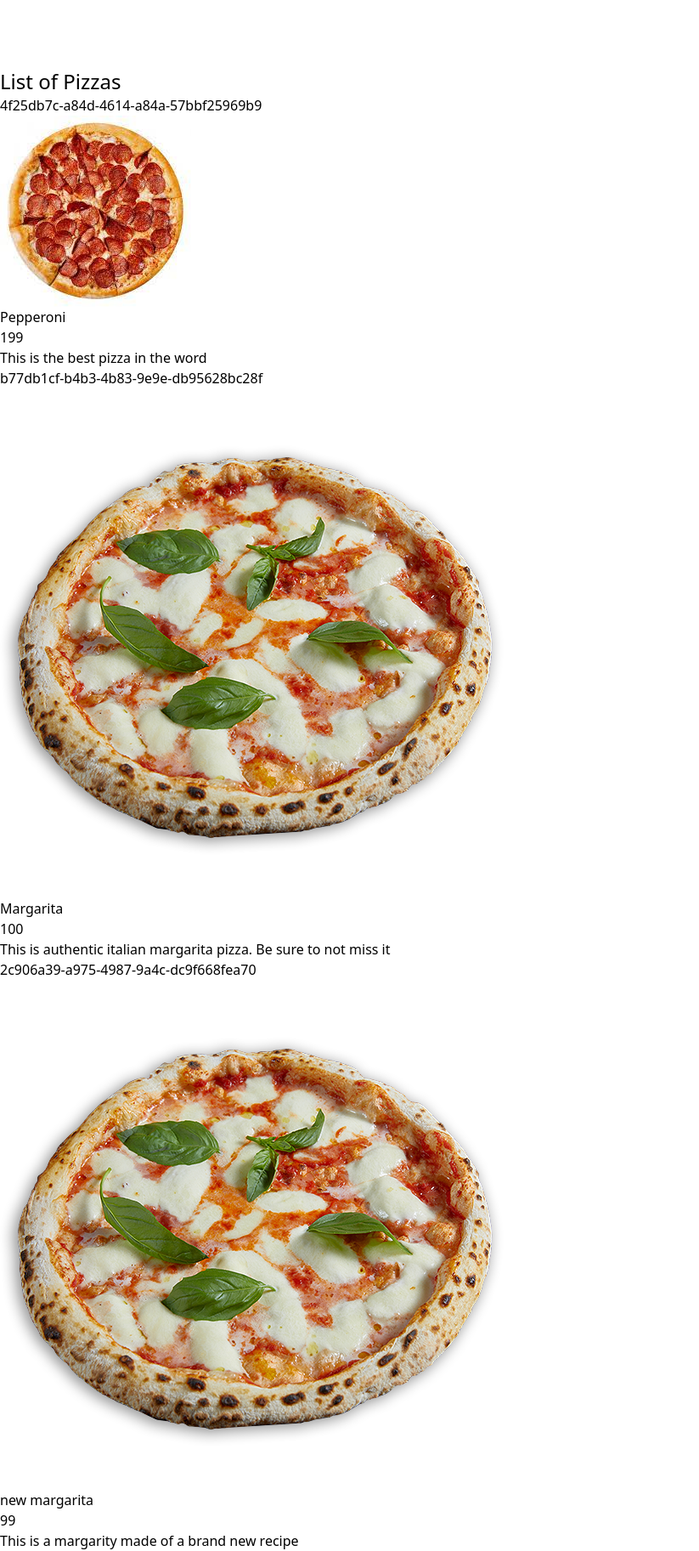
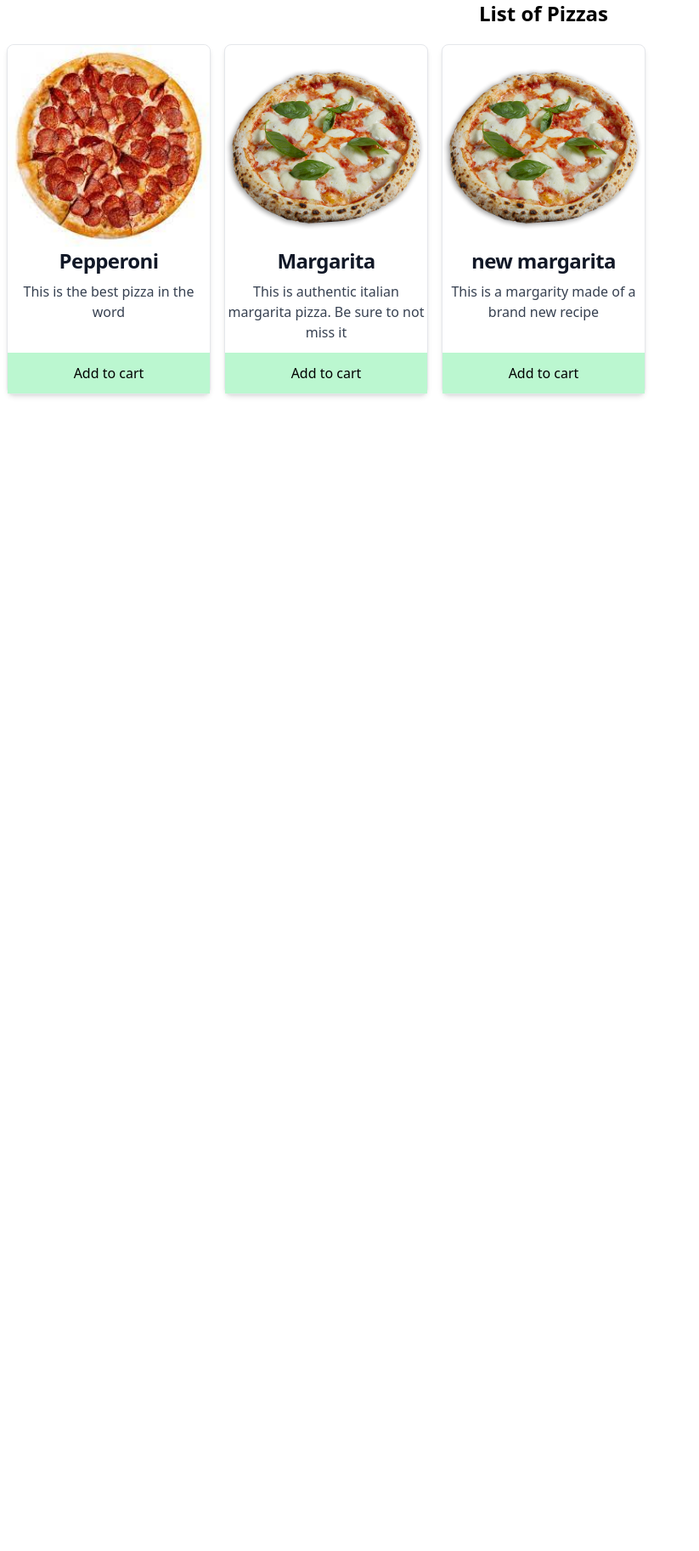
Before and after one commit to notarious2/Django-Pizza-Delivery, a Django app: page /products/ in a window 1280 px wide. Shown: the part 80-1905 px from the top of the page at 85% size, without its empty margins (0-823 px from the left). After the commit the page ends 547 px from the top, so only its background shows below. Run offline with Django 4.2, Linux system fonts and the light colour scheme; data comes from the database, SQL or seed files in the repository; both versions use the stored data as it was after the commit.

Commit message:
improved styling of the products list page

```diff
--- a/store/static/store/src/styles.css
+++ b/store/static/store/src/styles.css
@@ -533,28 +533,25 @@ video {
   right: 0px;
 }
 
-.left-0 {
-  left: 0px;
-}
-
-.top-\[-400px\] {
-  top: -400px;
-}
-
-.top-\[80px\] {
-  top: 80px;
-}
-
 .z-10 {
   z-index: 10;
 }
 
-.z-\[-1\] {
-  z-index: -1;
+.m-0 {
+  margin: 0px;
 }
 
-.m-0 {
-  margin: 0px;
+.m-2 {
+  margin: 0.5rem;
+}
+
+.m-10 {
+  margin: 2.5rem;
+}
+
+.mx-4 {
+  margin-left: 1rem;
+  margin-right: 1rem;
 }
 
 .mx-auto {
@@ -605,24 +587,40 @@ video {
   margin-right: 1rem;
 }
 
-.mt-2 {
-  margin-top: 0.5rem;
-}
-
 .mt-20 {
   margin-top: 5rem;
 }
 
+.mb-2 {
+  margin-bottom: 0.5rem;
+}
+
+.mb-3 {
+  margin-bottom: 0.75rem;
+}
+
+.ml-2 {
+  margin-left: 0.5rem;
+}
+
+.-mr-1 {
+  margin-right: -0.25rem;
+}
+
+.mt-auto {
+  margin-top: auto;
+}
+
+.mb-20 {
+  margin-bottom: 5rem;
+}
+
+.mb-5 {
+  margin-bottom: 1.25rem;
+}
+
 .mb-10 {
   margin-bottom: 2.5rem;
-}
-
-.ml-5 {
-  margin-left: 1.25rem;
-}
-
-.ml-auto {
-  margin-left: auto;
 }
 
 .block {
@@ -639,6 +637,10 @@ video {
 
 .inline-flex {
   display: inline-flex;
+}
+
+.grid {
+  display: grid;
 }
 
 .hidden {
@@ -673,20 +675,12 @@ video {
   height: 100%;
 }
 
-.h-8 {
-  height: 2rem;
+.h-auto {
+  height: auto;
 }
 
-.h-5 {
-  height: 1.25rem;
-}
-
-.h-12 {
-  height: 3rem;
-}
-
-.w-10 {
-  width: 2.5rem;
+.h-4 {
+  height: 1rem;
 }
 
 .w-screen {
@@ -709,12 +703,32 @@ video {
   width: 4rem;
 }
 
-.w-8 {
-  width: 2rem;
+.w-10 {
+  width: 2.5rem;
 }
 
 .w-5 {
   width: 1.25rem;
+}
+
+.w-20 {
+  width: 5rem;
+}
+
+.w-40 {
+  width: 10rem;
+}
+
+.w-60 {
+  width: 15rem;
+}
+
+.w-4 {
+  width: 1rem;
+}
+
+.max-w-sm {
+  max-width: 24rem;
 }
 
 .transform {
@@ -736,6 +750,22 @@ video {
   cursor: pointer;
 }
 
+.auto-cols-max {
+  grid-auto-columns: max-content;
+}
+
+.grid-cols-3 {
+  grid-template-columns: repeat(3, minmax(0, 1fr));
+}
+
+.grid-cols-2 {
+  grid-template-columns: repeat(2, minmax(0, 1fr));
+}
+
+.flex-col {
+  flex-direction: column;
+}
+
 .flex-wrap {
   flex-wrap: wrap;
 }
@@ -776,8 +814,22 @@ video {
   border-radius: 9999px;
 }
 
-.rounded {
-  border-radius: 0.25rem;
+.rounded-lg {
+  border-radius: 0.5rem;
+}
+
+.rounded-t-lg {
+  border-top-left-radius: 0.5rem;
+  border-top-right-radius: 0.5rem;
+}
+
+.border {
+  border-width: 1px;
+}
+
+.border-gray-200 {
+  --tw-border-opacity: 1;
+  border-color: rgb(229 231 235 / var(--tw-border-opacity));
 }
 
 .bg-white {
@@ -805,24 +857,29 @@ video {
   background-color: rgb(236 72 153 / var(--tw-bg-opacity));
 }
 
-.bg-dimly-blue {
+.bg-blue-700 {
   --tw-bg-opacity: 1;
-  background-color: rgb(232 249 253 / var(--tw-bg-opacity));
+  background-color: rgb(29 78 216 / var(--tw-bg-opacity));
 }
 
-.bg-\[\#5cbdb9\] {
+.bg-green-700 {
   --tw-bg-opacity: 1;
-  background-color: rgb(92 189 185 / var(--tw-bg-opacity));
+  background-color: rgb(21 128 61 / var(--tw-bg-opacity));
 }
 
-.bg-\[\#ebf6f5\] {
+.bg-blue-500 {
   --tw-bg-opacity: 1;
-  background-color: rgb(235 246 245 / var(--tw-bg-opacity));
+  background-color: rgb(59 130 246 / var(--tw-bg-opacity));
 }
 
-.bg-cyan-400 {
+.bg-green-200 {
   --tw-bg-opacity: 1;
-  background-color: rgb(34 211 238 / var(--tw-bg-opacity));
+  background-color: rgb(187 247 208 / var(--tw-bg-opacity));
+}
+
+.object-contain {
+  -o-object-fit: contain;
+     object-fit: contain;
 }
 
 .object-cover {
@@ -843,6 +900,18 @@ video {
   padding: 1.25rem;
 }
 
+.p-20 {
+  padding: 5rem;
+}
+
+.p-10 {
+  padding: 2.5rem;
+}
+
+.p-3 {
+  padding: 0.75rem;
+}
+
 .px-5 {
   padding-left: 1.25rem;
   padding-right: 1.25rem;
@@ -868,13 +937,30 @@ video {
   padding-bottom: 0.5rem;
 }
 
-.py-4 {
-  padding-top: 1rem;
-  padding-bottom: 1rem;
+.py-5 {
+  padding-top: 1.25rem;
+  padding-bottom: 1.25rem;
 }
 
-.pl-7 {
-  padding-left: 1.75rem;
+.py-10 {
+  padding-top: 2.5rem;
+  padding-bottom: 2.5rem;
+}
+
+.pb-20 {
+  padding-bottom: 5rem;
+}
+
+.pb-10 {
+  padding-bottom: 2.5rem;
+}
+
+.pb-5 {
+  padding-bottom: 1.25rem;
+}
+
+.text-center {
+  text-align: center;
 }
 
 .font-\[Poppins\] {
@@ -904,21 +995,40 @@ video {
   font-weight: 600;
 }
 
+.font-normal {
+  font-weight: 400;
+}
+
+.font-medium {
+  font-weight: 500;
+}
+
+.tracking-tight {
+  letter-spacing: -0.025em;
+}
+
 .text-white {
   --tw-text-opacity: 1;
   color: rgb(255 255 255 / var(--tw-text-opacity));
 }
 
+.text-gray-900 {
+  --tw-text-opacity: 1;
+  color: rgb(17 24 39 / var(--tw-text-opacity));
+}
+
+.text-gray-700 {
+  --tw-text-opacity: 1;
+  color: rgb(55 65 81 / var(--tw-text-opacity));
+}
+
+.text-green-200 {
+  --tw-text-opacity: 1;
+  color: rgb(187 247 208 / var(--tw-text-opacity));
+}
+
 .opacity-75 {
   opacity: 0.75;
-}
-
-.opacity-0 {
-  opacity: 0;
-}
-
-.opacity-100 {
-  opacity: 1;
 }
 
 .shadow {
@@ -927,9 +1037,9 @@ video {
   box-shadow: var(--tw-ring-offset-shadow, 0 0 #0000), var(--tw-ring-shadow, 0 0 #0000), var(--tw-shadow);
 }
 
-.shadow-2xl {
-  --tw-shadow: 0 25px 50px -12px rgb(0 0 0 / 0.25);
-  --tw-shadow-colored: 0 25px 50px -12px var(--tw-shadow-color);
+.shadow-md {
+  --tw-shadow: 0 4px 6px -1px rgb(0 0 0 / 0.1), 0 2px 4px -2px rgb(0 0 0 / 0.1);
+  --tw-shadow-colored: 0 4px 6px -1px var(--tw-shadow-color), 0 2px 4px -2px var(--tw-shadow-color);
   box-shadow: var(--tw-ring-offset-shadow, 0 0 #0000), var(--tw-ring-shadow, 0 0 #0000), var(--tw-shadow);
 }
 
@@ -983,63 +1090,78 @@ video {
   box-shadow: var(--tw-ring-offset-shadow, 0 0 #0000), var(--tw-ring-shadow, 0 0 #0000), var(--tw-shadow);
 }
 
-@media (min-width: 768px) {
-  .md\:static {
-    position: static;
+.focus\:outline-none:focus {
+  outline: 2px solid transparent;
+  outline-offset: 2px;
+}
+
+.focus\:ring-4:focus {
+  --tw-ring-offset-shadow: var(--tw-ring-inset) 0 0 0 var(--tw-ring-offset-width) var(--tw-ring-offset-color);
+  --tw-ring-shadow: var(--tw-ring-inset) 0 0 0 calc(4px + var(--tw-ring-offset-width)) var(--tw-ring-color);
+  box-shadow: var(--tw-ring-offset-shadow), var(--tw-ring-shadow), var(--tw-shadow, 0 0 #0000);
+}
+
+.focus\:ring-blue-300:focus {
+  --tw-ring-opacity: 1;
+  --tw-ring-color: rgb(147 197 253 / var(--tw-ring-opacity));
+}
+
+@media (prefers-color-scheme: dark) {
+  .dark\:border-gray-700 {
+    --tw-border-opacity: 1;
+    border-color: rgb(55 65 81 / var(--tw-border-opacity));
   }
 
-  .md\:relative {
-    position: relative;
+  .dark\:bg-gray-800 {
+    --tw-bg-opacity: 1;
+    background-color: rgb(31 41 55 / var(--tw-bg-opacity));
   }
 
-  .md\:z-auto {
-    z-index: auto;
+  .dark\:bg-blue-600 {
+    --tw-bg-opacity: 1;
+    background-color: rgb(37 99 235 / var(--tw-bg-opacity));
   }
 
-  .md\:my-0 {
-    margin-top: 0px;
-    margin-bottom: 0px;
+  .dark\:text-white {
+    --tw-text-opacity: 1;
+    color: rgb(255 255 255 / var(--tw-text-opacity));
   }
 
-  .md\:mt-5 {
-    margin-top: 1.25rem;
+  .dark\:text-gray-400 {
+    --tw-text-opacity: 1;
+    color: rgb(156 163 175 / var(--tw-text-opacity));
   }
 
-  .md\:block {
-    display: block;
+  .dark\:hover\:bg-blue-700:hover {
+    --tw-bg-opacity: 1;
+    background-color: rgb(29 78 216 / var(--tw-bg-opacity));
   }
 
+  .dark\:focus\:ring-blue-800:focus {
+    --tw-ring-opacity: 1;
+    --tw-ring-color: rgb(30 64 175 / var(--tw-ring-opacity));
+  }
+}
+
+@media (min-width: 640px) {
+  .sm\:grid-cols-1 {
+    grid-template-columns: repeat(1, minmax(0, 1fr));
+  }
+}
+
+@media (min-width: 768px) {
   .md\:flex {
     display: flex;
   }
 
-  .md\:hidden {
-    display: none;
+  .md\:grid-cols-3 {
+    grid-template-columns: repeat(3, minmax(0, 1fr));
   }
+}
 
-  .md\:w-auto {
-    width: auto;
-  }
-
-  .md\:items-center {
-    align-items: center;
-  }
-
-  .md\:justify-between {
-    justify-content: space-between;
-  }
-
-  .md\:py-0 {
-    padding-top: 0px;
-    padding-bottom: 0px;
-  }
-
-  .md\:pl-0 {
-    padding-left: 0px;
-  }
-
-  .md\:opacity-100 {
-    opacity: 1;
+@media (min-width: 1024px) {
+  .lg\:grid-cols-5 {
+    grid-template-columns: repeat(5, minmax(0, 1fr));
   }
 }
 
--- a/store/templates/store/base.html
+++ b/store/templates/store/base.html
@@ -29,14 +29,15 @@
         </span>
       </div>
       <ul class="flex ml-auto items-center">
-        <li class="text-xl mx-4 hover:text-cyan-500 duration-500"><a href="">HOME</a></li>
-        <li class="text-xl mx-4 hover:text-cyan-500 duration-500"><a href="">MENU</a></li>
-        <li class="text-xl mx-4 hover:text-cyan-500 duration-500"><a href="">CONTACT</a></li>
-      </ul>
-
-
-
-        <h2 class=""></h2>
+        <li class="text-xl mx-4 hover:text-cyan-500 duration-500">
+          <a href="">HOME</a>
+        </li>
+        <li class="text-xl mx-4 hover:text-cyan-500 duration-500">
+          <a href="">MENU</a>
+        </li>
+        <li class="text-xl mx-4 hover:text-cyan-500 duration-500">
+          <a href="">CONTACT</a>
+        </li>
       </ul>
     </nav>
 
--- a/store/templates/store/products.html
+++ b/store/templates/store/products.html
@@ -1,12 +1,31 @@
 {% extends "store/base.html" %} {% block content %}
-<div class="mt-20 relative">
-  <h1 class="text-2xl">List of Pizzas</h1>
-  {% for pizza in pizzas %}
-  <h2>{{pizza.id}}</h2>
-  <div><img src="{{ pizza.image.url }}" alt="" /></div>
-  <p>{{pizza.name}}</p>
-  <p>{{pizza.price}}</p>
-  <p>{{pizza.desc}}</p>
-  {% endfor %}
+<div>
+  <h1 class="text-2xl text-center font-bold mb-3">List of Pizzas</h1>
+  <div class="grid grid-cols-3 sm:grid-cols-1 md:grid-cols-3 lg:grid-cols-5">
+    {% for pizza in pizzas %}
+    <div
+      class="flex flex-col m-2 bg-white border border-gray-200 rounded-lg shadow-md dark:bg-gray-800 dark:border-gray-700"
+    >
+      <img
+        class="w-60 h-auto rounded-t-lg block mx-auto"
+        src="{{ pizza.image.url }}"
+        alt=""
+      />
+      <h5
+        class="mb-2 text-center text-2xl font-bold tracking-tight text-gray-900 dark:text-white"
+      >
+        {{pizza.name}}
+      </h5>
+      <p class="mb-3 font-normal text-gray-700 dark:text-gray-400 text-center">
+        {{pizza.desc}}
+      </p>
+      <button
+        class="bg-green-200 items-center mt-auto p-3 hover:text-green-700"
+      >
+        Add to cart
+      </button>
+    </div>
+    {% endfor %}
+  </div>
 </div>
 {% endblock %}
```
Also changed, not shown: other parts of store/static/store/src/styles.css (+36 -37 lines), db.sqlite3, media/images/Margherita-1_HW9RJfv.png (added).
